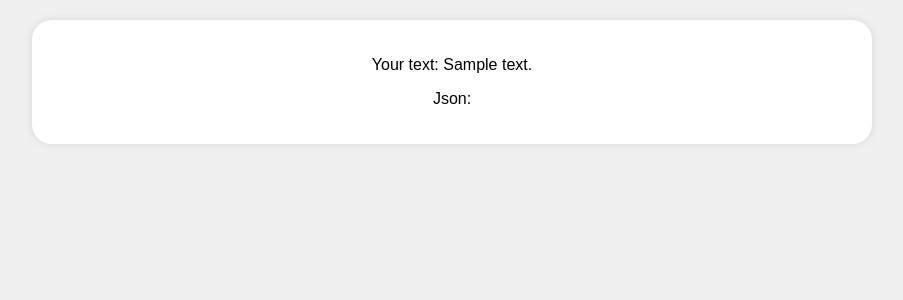
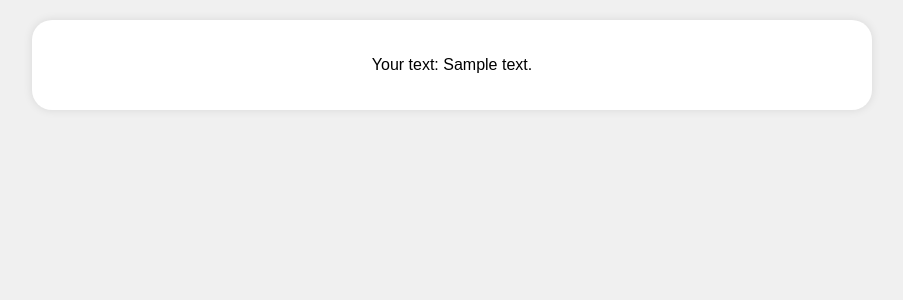
Before and after one commit to Rakif215/capstoneproject, a Flask app: template templates/error.html in a window 1280 px wide. Shown: the top 300 px of the page, without its empty margins (188-1091 px from the left). Run offline with Flask 3, Linux system fonts and the light colour scheme; the template is opened without the code that fills it: most values are stand-ins (such as "Sample title", 1, 10 or a date in 2020); parts of the project's set-up code (start-up, migrations or seed data) failed here and were passed over.

Commit message:
Ek or commit

```diff
--- a/templates/error.html
+++ b/templates/error.html
@@ -1,25 +1,21 @@
 <!DOCTYPE html>
 <html lang="en">
-
   <head>
-  <meta charset="UTF-8">
-  <meta name="viewport" content="width=device-width, initial-scale=1.0">
+    <meta charset="UTF-8" />
+    <meta name="viewport" content="width=device-width, initial-scale=1.0" />
     <title>Error Table</title>
-  <link rel="stylesheet" href="../static/style.css">
-
+    <link rel="stylesheet" href="../static/style.css" />
   </head>
 
   <body>
     <center>
       <div id="container">
-      <p> Your text: {{input_text}}</p>
-      <div class="error-container">
+        <p>Your text: {{input_text}}</p>
+      </div>
 
-
-        <p> Json: {{error_json}}</p>
-      </div>
+      <div id="errors-container"></div>
       <script>
-        const errorsContainer = document.getElementById('error-container');
+        const errorsContainer = document.getElementById('errors-container');
         const errorTypes = {};
         const jsonData = {{ error_json | safe }};
         console.log("Meri jhind ", jsonData)
@@ -48,10 +44,8 @@
         }
         errorsContainer.prepend(errorCountsContainer);
       </script>
-
     </center>
 
     <script src="../static/script.js"></script>
   </body>
-
 </html>
```
Lines whose indentation alone changed are shown as unchanged.
